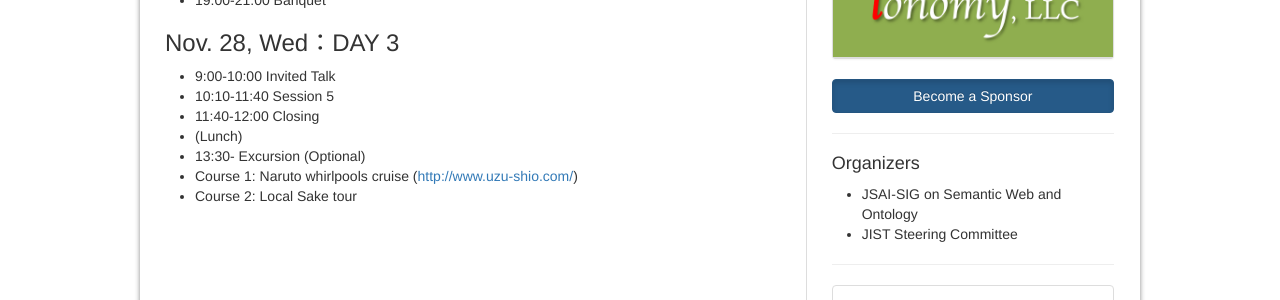
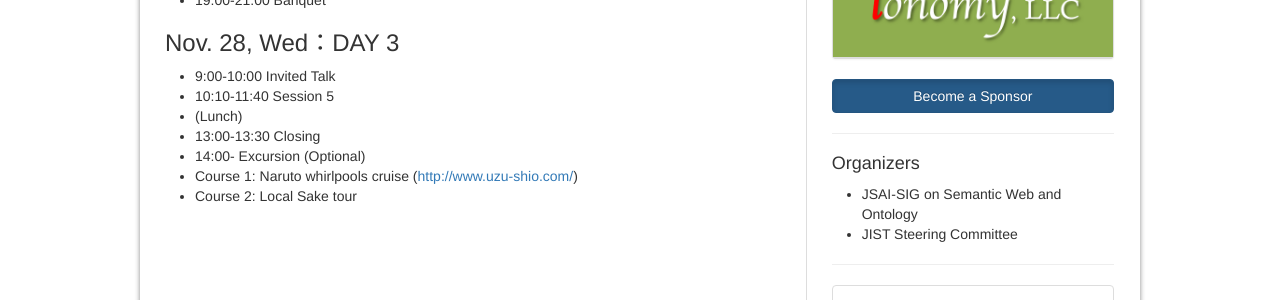
Before and after one commit to IJCKGconference/JIST2018, a Jekyll site: the page built from pages/program/tentative.html, in a window 1280 px wide. Shown: the part 940-1240 px from the top of the page. Built offline with Jekyll 4.4.1, drawn with Linux system fonts in a browser that asks for light colours; comment, search, counter and statistics services are not loaded.

Commit message:
11/28の予定を変更

```diff
--- a/pages/program/tentative.html
+++ b/pages/program/tentative.html
@@ -43,9 +43,9 @@ status: published
 <ul>
     <li>9:00-10:00 Invited Talk</li>
     <li>10:10-11:40 Session 5</li>
-    <li>11:40-12:00 Closing</li>
     <li> (Lunch)</li>
-    <li>13:30- Excursion (Optional)</li>
+    <li>13:00-13:30 Closing</li>
+    <li>14:00- Excursion (Optional)</li>
     <li> Course 1: Naruto whirlpools cruise (<a href="http://www.uzu-shio.com/">http://www.uzu-shio.com/</a>) </li>
     <li> Course 2: Local Sake tour </li>
 </ul>
```
